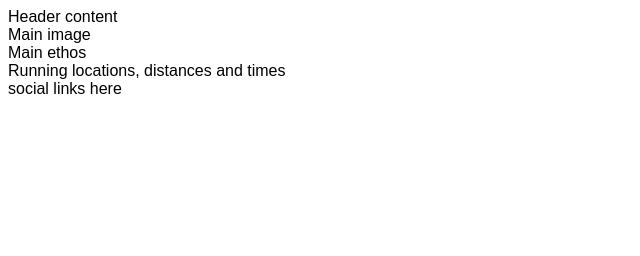
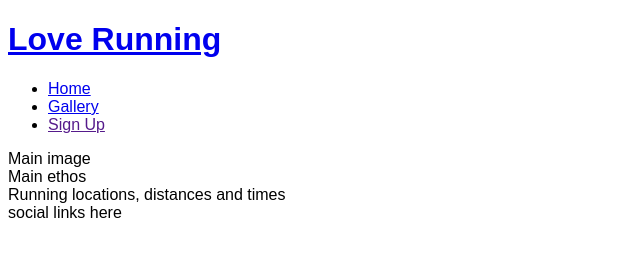
Before and after one commit to jp-clarke/love-running, a plain HTML site: page index.html in a window 1280 px wide. Shown: the whole page, without its empty margins (0-640 px from the left). Drawn offline with Linux system fonts and the light colour scheme.

Commit message:
Add core structure for home page

```diff
--- a/index.html
+++ b/index.html
@@ -1,5 +1,6 @@
 <!DOCTYPE html>
 <html lang="en">
+
 <head>
     <meta charset="UTF-8">
     <meta http-equiv="X-UA-Compatible" content="IE=edge">
@@ -10,8 +11,26 @@
     <link rel="stylesheet" href="assets/css/style.css">
     <title>Love Running</title>
 </head>
+
 <body>
-    <header>Header content</header>
+    <header>
+        <a href="index.html">
+            <h1>Love Running</h1>
+        </a>
+        <nav>
+            <ul>
+                <li>
+                    <a href="index.html">Home</a>
+                </li>
+                <li>
+                    <a href="#">Gallery</a>
+                </li>
+                <li>
+                    <a href="">Sign Up</a>
+                </li>
+            </ul>
+        </nav>
+    </header>
     <section>
         Main image
     </section>
@@ -25,4 +44,5 @@
         social links here
     </footer>
 </body>
+
 </html>
```
